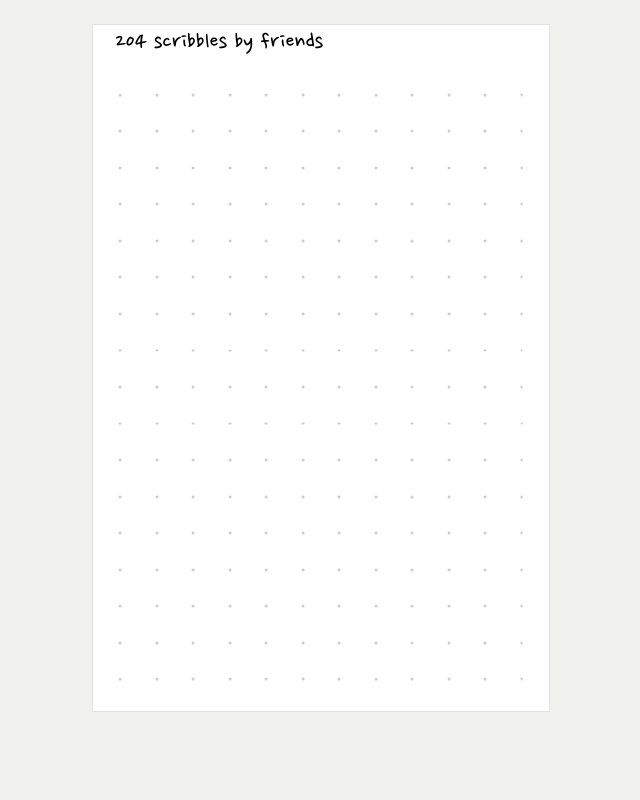
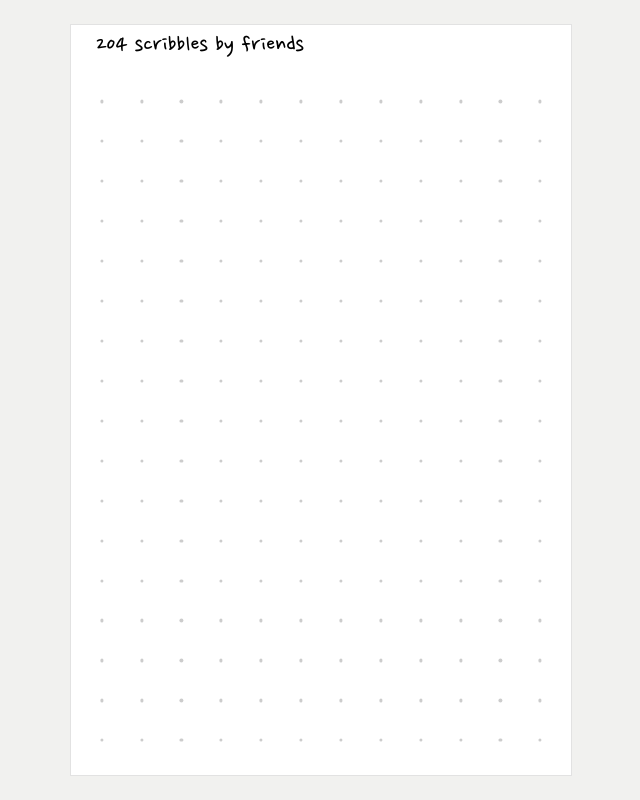
Before and after one commit to JohnPhamous/scribbles-poster, a Next.js app: page / in a window 1280 px wide. Shown: the whole page, without its empty margins (319-959 px from the left). Built offline with nearby package versions, Linux system fonts and the light colour scheme.

Commit message:
Center poster when toolbar is hidden

```diff
--- a/src/app/globals.css
+++ b/src/app/globals.css
@@ -29,6 +29,11 @@ button {
   padding: 24px;
 }
 
+.toolbarHidden {
+  display: grid;
+  place-items: center;
+}
+
 .appLoading {
   display: grid;
   place-items: center;
@@ -42,6 +47,10 @@ button {
   align-items: start;
 }
 
+.toolbarHidden .stage {
+  min-height: auto;
+}
+
 .poster {
   width: min(
     92vw,
@@ -52,6 +61,13 @@ button {
   border: 1px solid #cccccc8f;
   display: grid;
   grid-template-rows: calc(var(--title-height) / var(--poster-height) * 100%) 1fr;
+}
+
+.toolbarHidden .poster {
+  width: min(
+    92vw,
+    calc((100vh - 48px) * var(--poster-width) / var(--poster-height))
+  );
 }
 
 .posterTitle {
@@ -505,6 +521,13 @@ button {
     );
   }
 
+  .toolbarHidden .poster {
+    width: min(
+      96vw,
+      calc((100vh - 24px) * var(--poster-width) / var(--poster-height))
+    );
+  }
+
   .posterTitle {
     font-size: clamp(9px, 5vw, 19px);
   }
--- a/src/components/poster-app.tsx
+++ b/src/components/poster-app.tsx
@@ -407,7 +407,7 @@ export function PosterApp({ initialSnapshot }: { initialSnapshot: PosterSnapshot
   const showToolbar = showReplayTools || showPrintTools || Boolean(message);
 
   return (
-    <main className={`app ${selection ? "zoomActive" : ""} ${zoomPhase === "exit" ? "zoomClosing" : "zoomOpening"}`}>
+    <main className={`app ${showToolbar ? "toolbarVisible" : "toolbarHidden"} ${selection ? "zoomActive" : ""} ${zoomPhase === "exit" ? "zoomClosing" : "zoomOpening"}`}>
       <section className="stage" aria-label="Collaborative poster">
         <motion.div
           className="poster"
```
